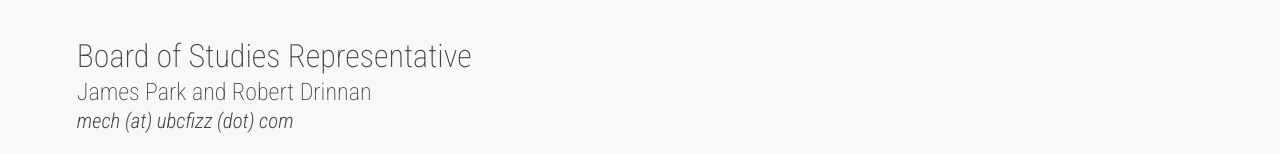
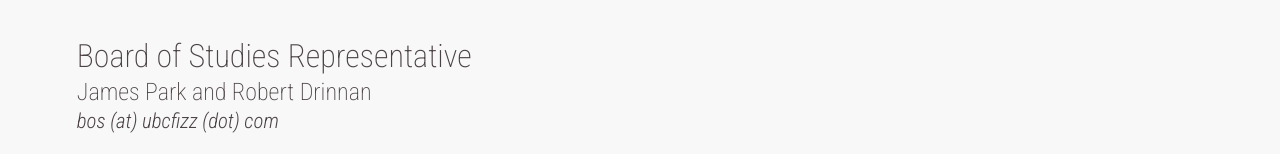
Before and after one commit to ubcengfizz/ubcfizz.ca-website, a React (Create React App) app: page /executives in a window 1280 px wide. Shown: the part 2359-2513 px from the top of the page. Built offline with nearby package versions, Linux system fonts and the light colour scheme; what react-stack-grid would draw is missing.

Commit message:
Corrected Board of Studies email

```diff
--- a/src/Components/Admin/FizzExecs/FizzExecs.js
+++ b/src/Components/Admin/FizzExecs/FizzExecs.js
@@ -133,7 +133,7 @@ class FizzExecs extends Component {
         <div className="person">
           <div className="title">Board of Studies Representative</div>
           <div className="name">James Park and Robert Drinnan</div>
-          <div className="email">mech (at) ubcfizz (dot) com</div>
+          <div className="email">bos (at) ubcfizz (dot) com</div>
 
           <div className="description">The Board of Studies Representatives organise feedback from current EngPhys
             students and advocate for changes to the required Engineering Physics curriculum. Feedback is primarily solicited
```
